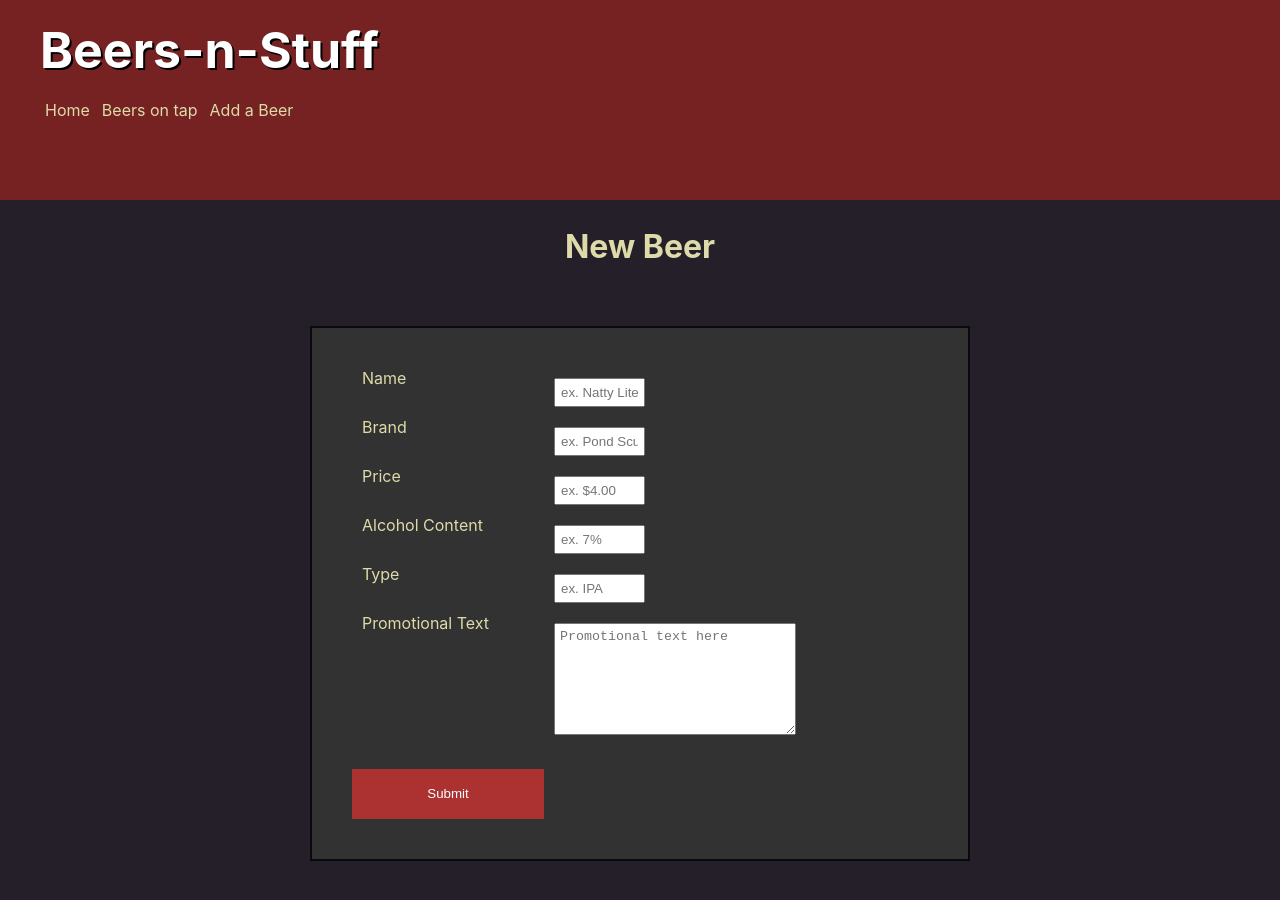
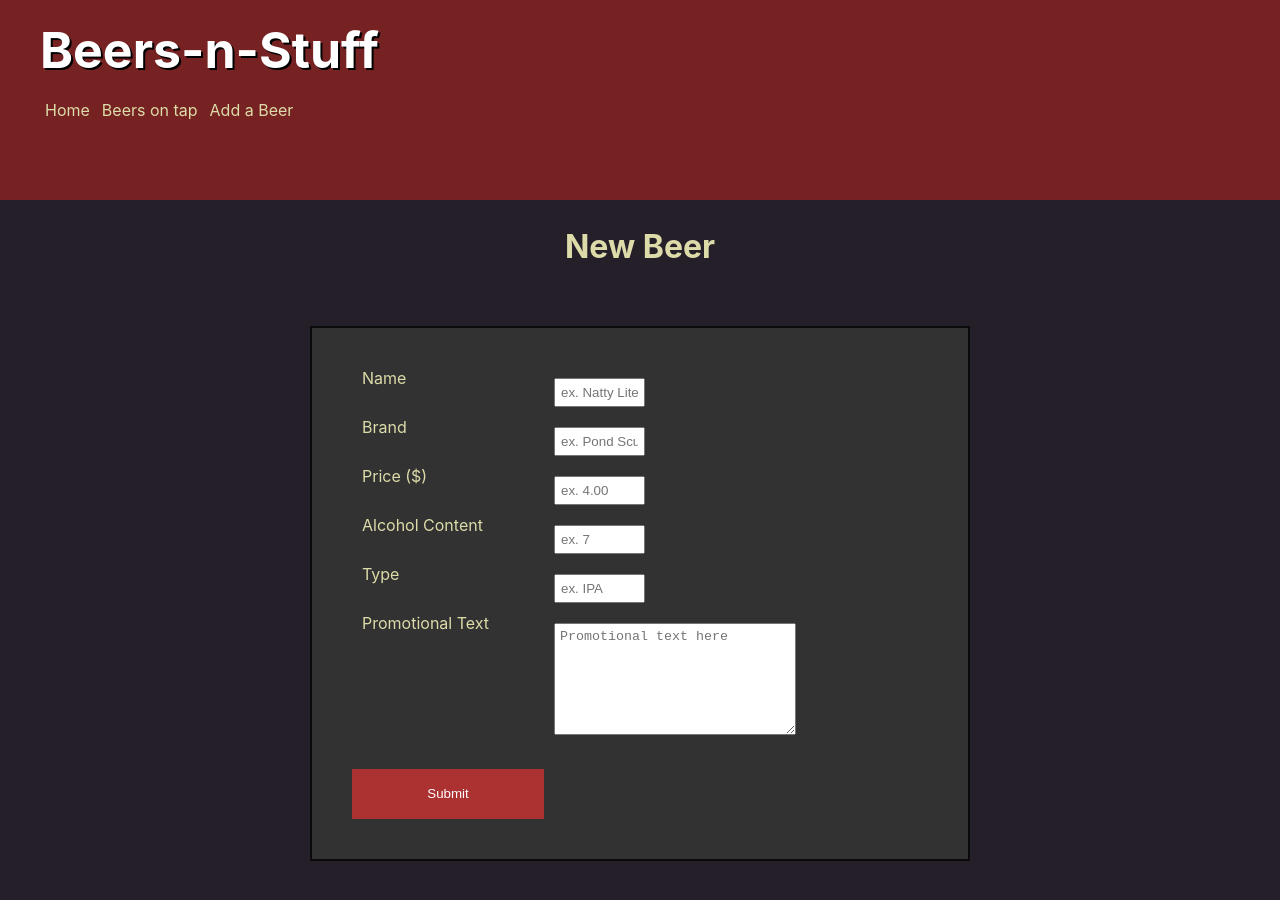
Before and after one commit to unfinishedideas/codereview13-14, a React (Create React App) app: page /#/newbeer in a window 1280 px wide. Shown: the top 900 px of the page. Built offline with nearby package versions, Linux system fonts and the light colour scheme.

Commit message:
remove need to put $ and % when making new beers

```diff
--- a/src/App.js
+++ b/src/App.js
@@ -3,6 +3,7 @@ import Homepage from './components/Homepage';
 import Footer from './components/Footer';
 import BeersContainer from './components/BeersContainer';
 import NewBeerControl from './components/NewBeerControl';
+import EditBeerControl from './components/EditBeerControl';
 import Error404 from './components/Error404';
 import { Switch, Route } from 'react-router-dom';
 import { v4 } from 'uuid';
@@ -52,6 +53,7 @@ class App extends React.Component {
     this.handleAddBeerToList = this.handleAddBeerToList.bind(this);
     this.handleSellPint = this.handleSellPint.bind(this);
     this.handleRestockKeg = this.handleRestockKeg.bind(this);
+    this.handleRemoveBeer = this.handleRemoveBeer.bind(this);
   }
 
   handleAddBeerToList(beer) {
@@ -82,6 +84,16 @@ class App extends React.Component {
       this.setState({masterBeerList: newMasterBeerList});
   }
 
+  handleRemoveBeer(id) {
+    let newMasterBeerList = this.state.masterBeerList.slice();
+    newMasterBeerList.forEach(function(e){
+      if (e.key === id){
+        e.pintsLeft = 124;
+        e.soldOut = false;
+      }});
+      this.setState({masterBeerList: newMasterBeerList});
+  }
+
   render(){
     return (
       <div>
@@ -89,6 +101,7 @@ class App extends React.Component {
           <Route exact path='/' component={Homepage}/>
           <Route path='/beers' render={()=><BeersContainer masterBeerList={this.state.masterBeerList} onSellPint={this.handleSellPint} onRestock={this.handleRestockKeg}/>} />
           <Route path='/newbeer' render={()=><NewBeerControl onNewBeerCreation={this.handleAddBeerToList}/>} />
+          <Route path='/editbeer' render={()=><EditBeerControl onRemove={this.handleRemoveBeer}/>} />
           <Route component={Error404} />
         </Switch>
         <Footer/>
--- a/src/components/Beer.jsx
+++ b/src/components/Beer.jsx
@@ -88,9 +88,9 @@ Beer.propTypes = {
   type: PropTypes.string.isRequired,
   promoText: PropTypes.string.isRequired,
   pintsLeft: PropTypes.number.isRequired,
+  soldOut: PropTypes.bool.isRequired,
   onSellPint: PropTypes.func.isRequired,
   onRestock: PropTypes.func.isRequired,
-  soldOut: PropTypes.bool.isRequired,
   id: PropTypes.string.isRequired
 };
 
--- a/src/components/NewBeerForm.jsx
+++ b/src/components/NewBeerForm.jsx
@@ -29,7 +29,7 @@ function NewBeerForm(props) {
 
   function newBeerCallback(event) {
     event.preventDefault();
-    props.onNewBeerCreation({name: _name.value, brand: _brand.value, price: _price.value, alcoholContent: _alcoholContent.value, type: _type.value, promoText: _promoText.value, id: v4(), pintsLeft: 124, soldOut: false})
+    props.onNewBeerCreation({name: _name.value, brand: _brand.value, price: '$'+_price.value, alcoholContent: _alcoholContent.value+'%', type: _type.value, promoText: _promoText.value, key: v4(), pintsLeft: 124, soldOut: false})
     _name.value = '';
     _brand.value = '';
     _price.value = '';
@@ -59,10 +59,10 @@ function NewBeerForm(props) {
         <div/>
 
         <div>
-          <label>Price</label>
+          <label>Price ($)</label>
         </div>
         <div>
-          <input name="price" placeholder="ex. $4.00" ref={(input) => {_price = input;}}/>
+          <input name="price" placeholder="ex. 4.00" ref={(input) => {_price = input;}}/>
         </div>
         <div/>
 
@@ -70,7 +70,7 @@ function NewBeerForm(props) {
           <label>Alcohol Content</label>
         </div>
         <div>
-          <input name="alcoholContent" placeholder="ex. 7%" ref={(input) => {_alcoholContent = input;}}/>
+          <input name="alcoholContent" placeholder="ex. 7" ref={(input) => {_alcoholContent = input;}}/>
         </div>
         <div/>
 
```
